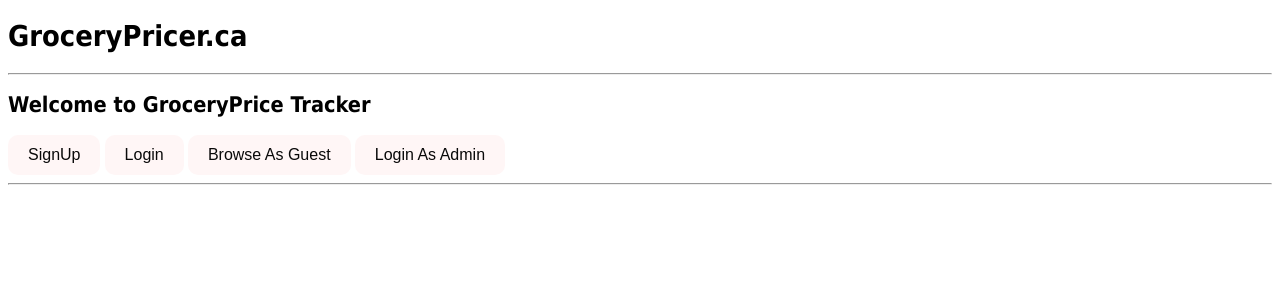
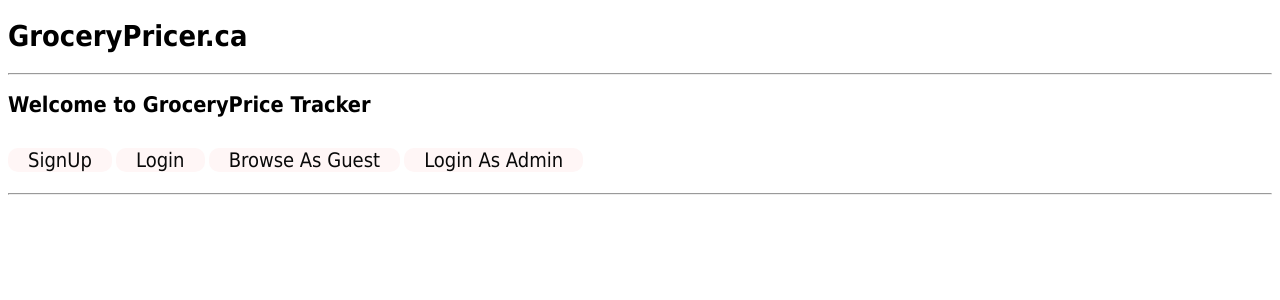
Before and after one commit to ec-vargas/COSC360Project, a PHP site: page /home.html in a window 1280 px wide. Shown: the top 300 px of the page. Run offline with PHP 8.4, Linux system fonts and the light colour scheme.

Commit message:
homepage

```diff
--- a/Project Deliverable 3/css/style.css
+++ b/Project Deliverable 3/css/style.css
@@ -7,8 +7,9 @@ body {
     border: 0;
     line-height: 2.5;
     padding: 0 20px;
-    font-size: 1rem;
+    font-size: 1.25rem;
     text-align: center;
+    text-decoration: none;
     color: #090909;
     border-radius: 10px;
     background-color: rgb(255, 246, 246);
--- a/Project Deliverable 3/home.html
+++ b/Project Deliverable 3/home.html
@@ -12,10 +12,11 @@
 
 <body>
     <h2>Welcome to GroceryPrice Tracker</h2>
-    <button class="homebutton" type="button">SignUp</button>
-    <button class="homebutton" type="button">Login</button>
-    <button class="homebutton" type="button">Browse As Guest</button>
-    <button class="homebutton" type="button">Login As Admin</button>
+    <a href="signup.html" class="homebutton" type="button">SignUp</a>
+    <a href="login.html" class="homebutton" type="button">Login</a>
+    <a href="guest.html" class="homebutton" type="button">Browse As Guest</a>
+    <a href="adminLogin.html" class="homebutton" type="button">Login As Admin</a>
+    <!-- these pages are placeholders -->
     <hr>
 
 </body>
```
Also changed, not shown: Project Deliverable 3/login.html (+10 -4 lines).
